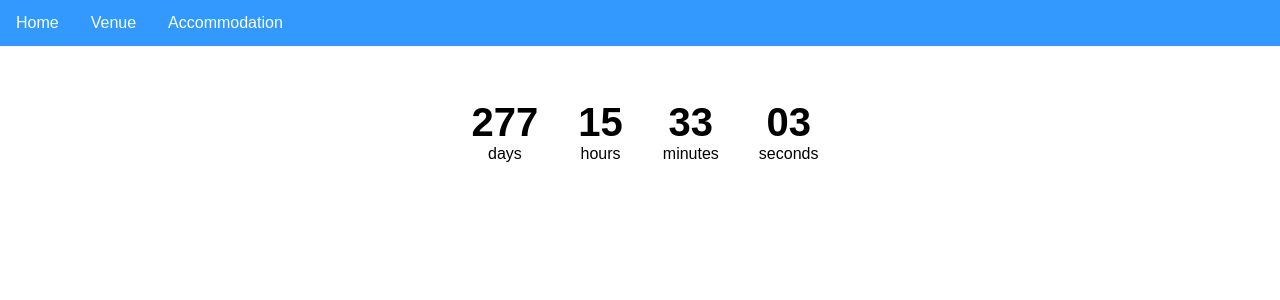
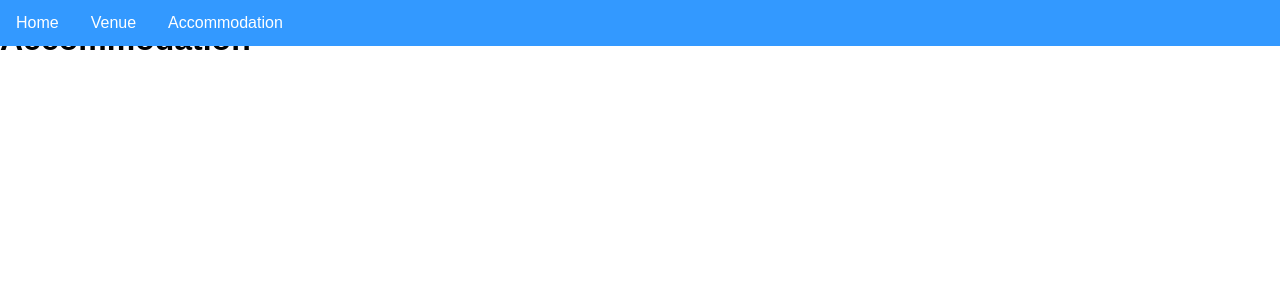
Before and after one commit to Hcadwallader/WeddingSite, a React app: page /Accommodation in a window 1280 px wide. Shown: the top 300 px of the page. Built offline with nearby package versions, Linux system fonts and the light colour scheme.

Commit message:
adding react router, url changes but view not updating

```diff
--- a/package.json
+++ b/package.json
@@ -27,6 +27,7 @@
   "dependencies": {
     "react": "^16.12.0",
     "react-dom": "^16.12.0",
-    "react-hot-loader": "^4.12.18"
+    "react-hot-loader": "^4.12.18",
+    "react-router-dom": "^5.1.2"
   }
 }
--- a/src/App.js
+++ b/src/App.js
@@ -1,16 +1,24 @@
-import React, {Component} from "react";
+import React from "react";
 import {hot} from "react-hot-loader";
 import "./styles/App.scss";
+import Venue from "./components/Venue/Venue";
+import Accommodation from "./components/Accommodation/Accommodation";
+import { BrowserRouter as Router, Switch, Route} from 'react-router-dom'
+import Home from "./components/Home/Home";
 import NavBar from "./components/NavBar/NavBar";
-import Timer from "./components/Timer/Timer";
 
 export const App = () => (
-            <div className="app-container">
-                <NavBar/>
-                <main className="app">
-                    <Timer/>
-                </main>
-            </div>
+    <Router>
+        <div className="app-container">
+            <NavBar/>
+            <Switch>
+                <Route exact path="/" component={Home}/>
+                <Route path="/Venue" component={Venue} />
+                <Route path="/Accommodation" component={Accommodation} />
+            </Switch>
+        </div>
+
+    </Router>
         );
 
 
--- /dev/null
+++ b/src/components/Accommodation/Accommodation.js
@@ -0,0 +1,8 @@
+import React from "react";
+const Accommodation = () => (
+    <div>
+        <h1>Accommodation</h1>
+    </div>
+);
+
+export default Accommodation;
--- /dev/null
+++ b/src/components/Home/Home.js
@@ -0,0 +1,10 @@
+import Timer from "../Timer/Timer";
+import React from "react";
+
+const Home = () => (
+    <main className="app">
+        <Timer/>
+    </main>
+);
+
+export default Home;
--- a/src/components/NavBar/NavBar.js
+++ b/src/components/NavBar/NavBar.js
@@ -1,13 +1,22 @@
 import React from "react";
+import { BrowserRouter as Router, NavLink  } from 'react-router-dom'
 import "./NavBar.scss";
 
 const NavBar = () => (
     <React.Fragment>
+        <Router>
         <ul>
+            <li><NavLink to="/">Home</NavLink></li>
+            <li><NavLink to="/Venue">Venue</NavLink></li>
+            <li><NavLink to="/Accommodation">Accommodation</NavLink></li>
+        </ul>
+        </Router>
+
+      {/*  <ul>
             <li><a href="default.asp">Home</a></li>
             <li><a href="news.asp">Venue</a></li>
             <li><a href="contact.asp">Accommodation</a></li>
-        </ul>
+        </ul>*/}
     </React.Fragment>
 );
 
--- a/src/components/Timer/Timer.js
+++ b/src/components/Timer/Timer.js
@@ -1,5 +1,6 @@
 import React, {useEffect} from "react";
 import "./Timer.scss";
+import "../../styles/App.scss"
 
 const Timer = () => {
 
--- /dev/null
+++ b/src/components/Venue/Venue.js
@@ -0,0 +1,8 @@
+import React from "react";
+const Venue = () => (
+    <div>
+        <h1>Venue</h1>
+    </div>
+);
+
+export default Venue;
```
Also changed, not shown: src/index.js (+17 -0 lines), 2 other files (tests, documents, lock files or other folders).
